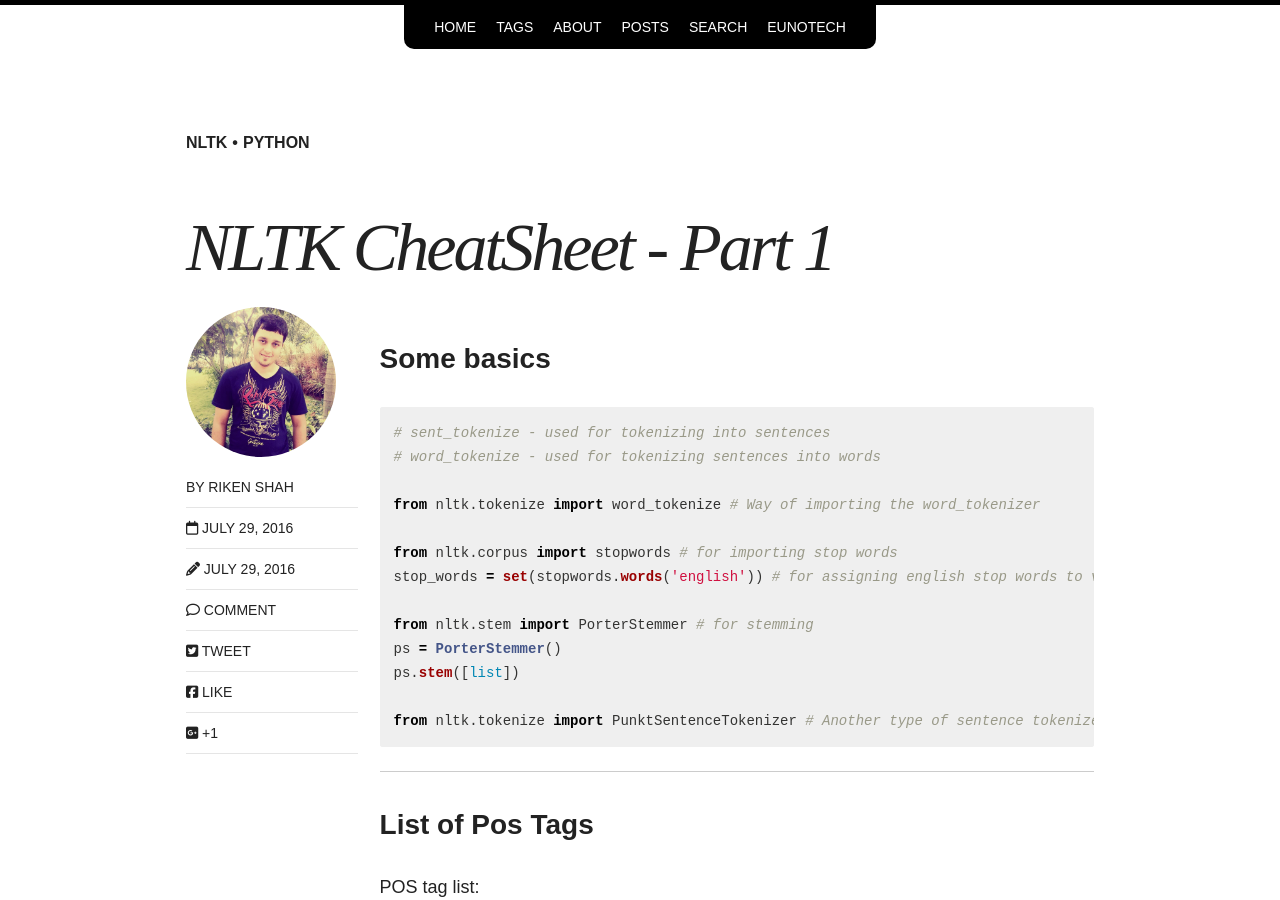
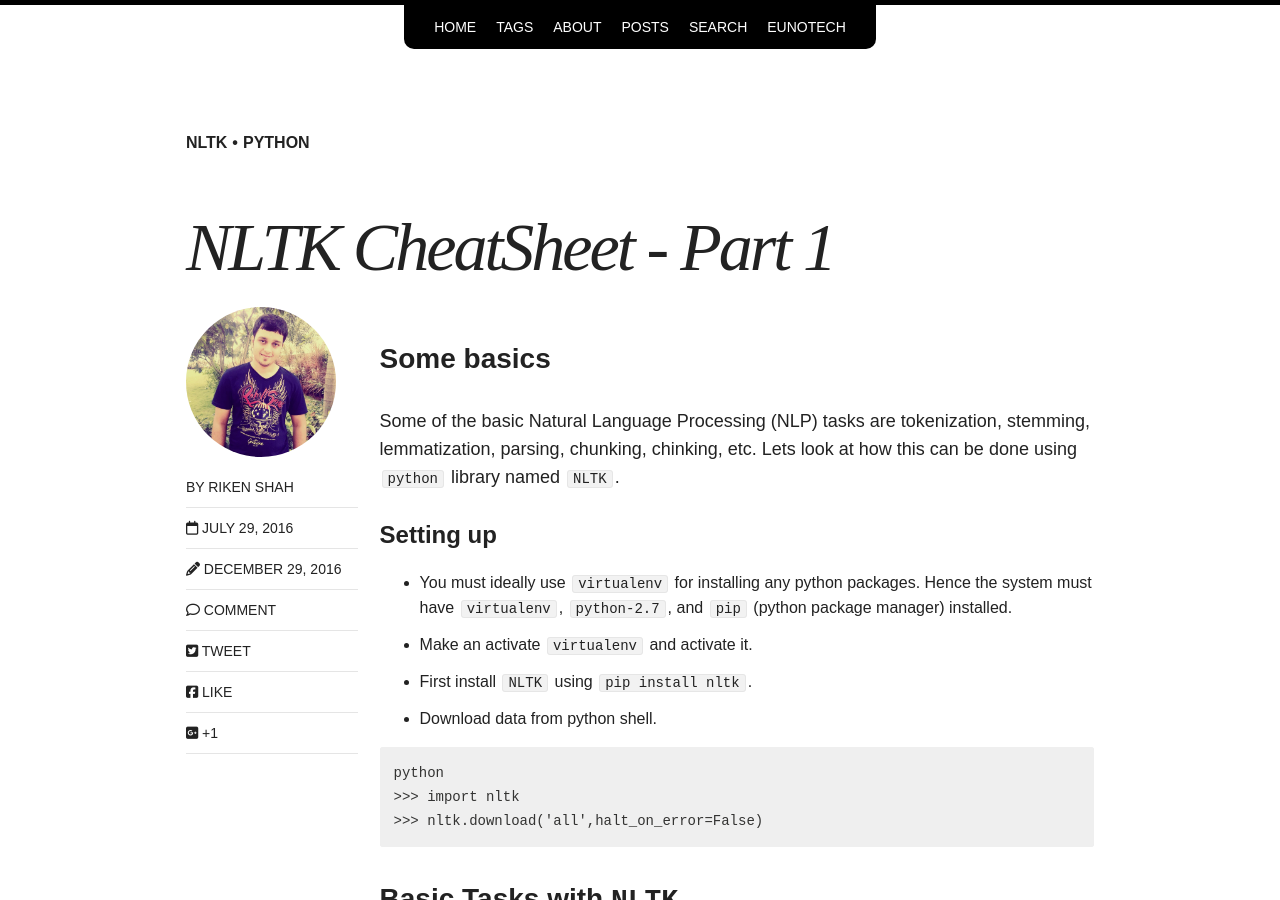
Before and after one commit to rikenshah/rikenshah.github.io, a Jekyll site: the page built from _posts/articles/2016-07-29-nltk-cheatsheet-part-1.md, in a window 1280 px wide and 900 px high. Built offline with Jekyll 4.4.1, drawn with Linux system fonts in a browser that asks for light colours; nearby versions of some CDN libraries; comment, search, counter and statistics services are not loaded.

Commit message:
Update 2016-07-29-nltk-cheatsheet-part-1.md

````diff
--- a/_posts/articles/2016-07-29-nltk-cheatsheet-part-1.md
+++ b/_posts/articles/2016-07-29-nltk-cheatsheet-part-1.md
@@ -1,17 +1,34 @@
 ---
 layout: post
 title: NLTK CheatSheet - Part 1
-excerpt: "Some basic functionality of NLTK"
+excerpt: "Natural Language Processing with NLTK"
 categories: articles
 tags: [nltk, python]
 author: riken_shah
 comments: true
 share: true
-modified: 2016-07-29T14:18:57-04:00
+modified: 2016-12-29T14:18:57-04:00
 published: true
 ---
 
 ### Some basics
+
+Some of the basic Natural Language Processing (NLP) tasks are tokenization, stemming, lemmatization, parsing, chunking, chinking, etc. Lets look at how this can be done using `python` library named `NLTK`.
+
+#### Setting up
+
+- You must ideally use `virtualenv` for installing any python packages. Hence the system must have `virtualenv`, `python-2.7`, and `pip` (python package manager) installed.
+- Make an activate `virtualenv` and activate it.
+- First install `NLTK` using `pip install nltk`.
+- Download data from python shell.
+
+```
+python
+>>> import nltk
+>>> nltk.download('all',halt_on_error=False)
+```
+### Basic Tasks with `NLTK`
+
 ```python
 # sent_tokenize - used for tokenizing into sentences
 # word_tokenize - used for tokenizing sentences into words
````
